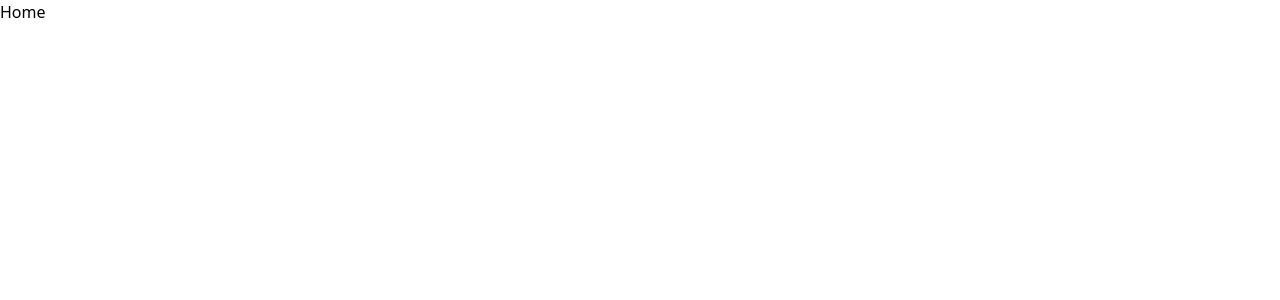
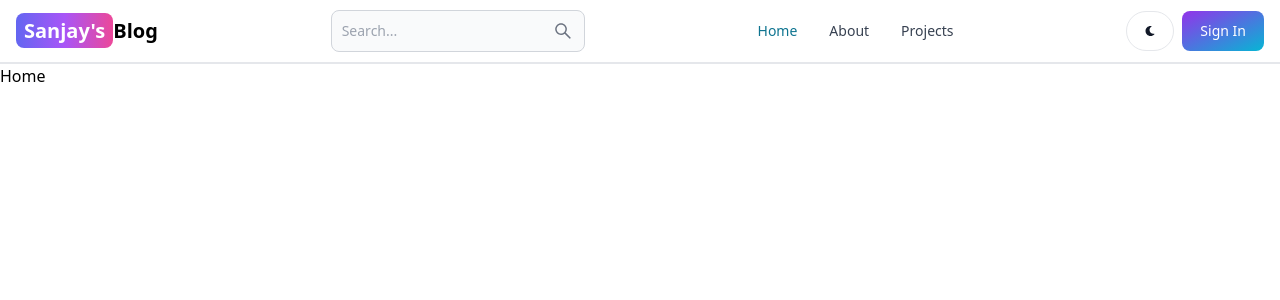
Before and after one commit to Sanjay-Nathwani/MERN_BLOG_APP, a React (Vite) app in the folder client/: page / in a window 1280 px wide. Shown: the top 300 px of the page. Built offline with nearby package versions, Linux system fonts and the light colour scheme.

Commit message:
created the header section

```diff
--- a/client/package.json
+++ b/client/package.json
@@ -10,8 +10,11 @@
     "preview": "vite preview"
   },
   "dependencies": {
+    "flowbite": "^2.2.1",
+    "flowbite-react": "^0.7.2",
     "react": "^18.2.0",
     "react-dom": "^18.2.0",
+    "react-icons": "^5.0.1",
     "react-router-dom": "^6.21.3"
   },
   "devDependencies": {
--- a/client/src/App.jsx
+++ b/client/src/App.jsx
@@ -5,10 +5,12 @@
 import SignIn from "./pages/SignIn"
 import SignUp from "./pages/SignUp"
 import Projects from "./pages/Projects"
+import Header from "./components/Header"
 
 export default function App() {
   return (
     <BrowserRouter>
+    <Header />
       <Routes>
         <Route path="/" element={<Home />} />
         <Route path="/about" element={<About />} />
--- /dev/null
+++ b/client/src/components/Header.jsx
@@ -0,0 +1,58 @@
+import {Button, Navbar, TextInput} from "flowbite-react";
+import { Link,useLocation } from "react-router-dom";
+import {AiOutlineSearch} from "react-icons/ai";
+import {FaMoon} from "react-icons/fa";
+
+export default function Header() {
+
+    const path = useLocation().pathname;
+
+  return (
+    <Navbar className="border-b-2">
+      <Link
+        to="/"
+        className="self-center whitespace-nowrap text-sm sm:text-xl font-semibold dark:text-white"
+      >
+        <span className="px-2 py-1 bg-gradient-to-r from-indigo-500 via-purple-500 to-pink-500 rounded-lg text-white">
+          Sanjay&apos;s
+        </span>
+        Blog
+      </Link>
+
+      <form>
+        <TextInput
+          type="text"
+          placeholder="Search..."
+          rightIcon={AiOutlineSearch}
+          className="hidden lg:inline"
+        />
+      </form>
+
+      <Button className="w-12 h-10 lg:hidden" color="gray" pill>
+        <AiOutlineSearch />
+      </Button>
+
+      <div className="flex gap-2 md:order-2">
+        <Button className="w-12 h-10 hidden sm:inline" color="gray" pill>
+          <FaMoon />
+        </Button>
+        <Link to="/signin">
+          <Button gradientDuoTone="purpleToBlue">Sign In</Button>
+        </Link>
+        <Navbar.Toggle />
+      </div>
+
+      <Navbar.Collapse>
+        <Navbar.Link active={path === "/"} as={"div"}>
+          <Link to="/">Home</Link>
+        </Navbar.Link>
+        <Navbar.Link active={path === "/about"} as={"div"}>
+          <Link to="/about">About</Link>
+        </Navbar.Link>
+        <Navbar.Link active={path === "/projects"} as={"div"}>
+          <Link to="/projects">Projects</Link>
+        </Navbar.Link>
+      </Navbar.Collapse>
+    </Navbar>
+  );
+}
--- a/client/tailwind.config.js
+++ b/client/tailwind.config.js
@@ -1,11 +1,17 @@
+import "flowbite/plugin";
+
+
 /** @type {import('tailwindcss').Config} */
 export default {
   content: [
     "./index.html",
-    "./src/**/*.{js,ts,jsx,tsx}"
+    "./src/**/*.{js,ts,jsx,tsx}",
+    "node_modules/flowbite-react/lib/esm/**/*.js",
   ],
   theme: {
     extend: {},
   },
-  plugins: [],
-}
+  plugins: [
+    'flowbite/plugin',
+  ],
+};
```
Also changed, not shown: 1 other file (tests, documents, lock files or other folders).
